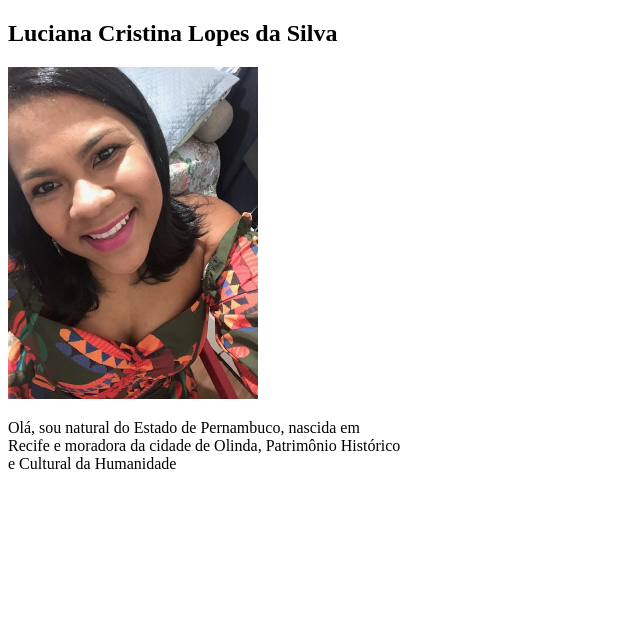
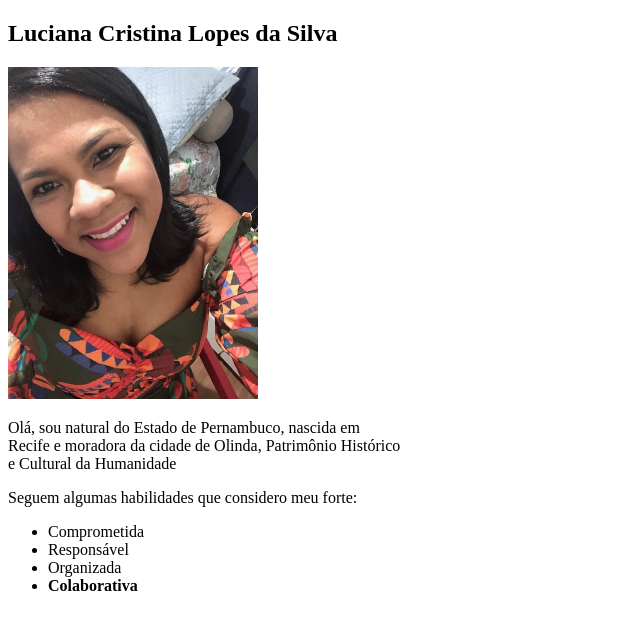
Before and after one commit to lucianaclopes/lucianaclopes.github.io, a plain HTML site: page index.html in a window 1280 px wide. Shown: the whole page, without its empty margins (0-640 px from the left). Drawn offline with Linux system fonts and the light colour scheme.

Commit message:
adiciona secao-03- lista de habilidades

```diff
--- a/index.html
+++ b/index.html
@@ -12,6 +12,14 @@
    <img src="/imagens/luciana.jpg" alt="fotografia luciana" width="250px"
    <!-- secao-03 -->
    <p>Olá, sou natural do Estado de Pernambuco, nascida em<br>Recife e moradora da cidade de Olinda, Patrimônio Histórico<br> e Cultural da Humanidade </p>
+<!-- secao-04 -->
+<p>Seguem algumas habilidades que considero meu forte:</p>
+<ul>
+<li>Comprometida</li>
+<li>Responsável</li>
+<li>Organizada</li>
+<li><strong>Colaborativa</strong></li>
+</ul>
 
 </body>
 </html>
```
